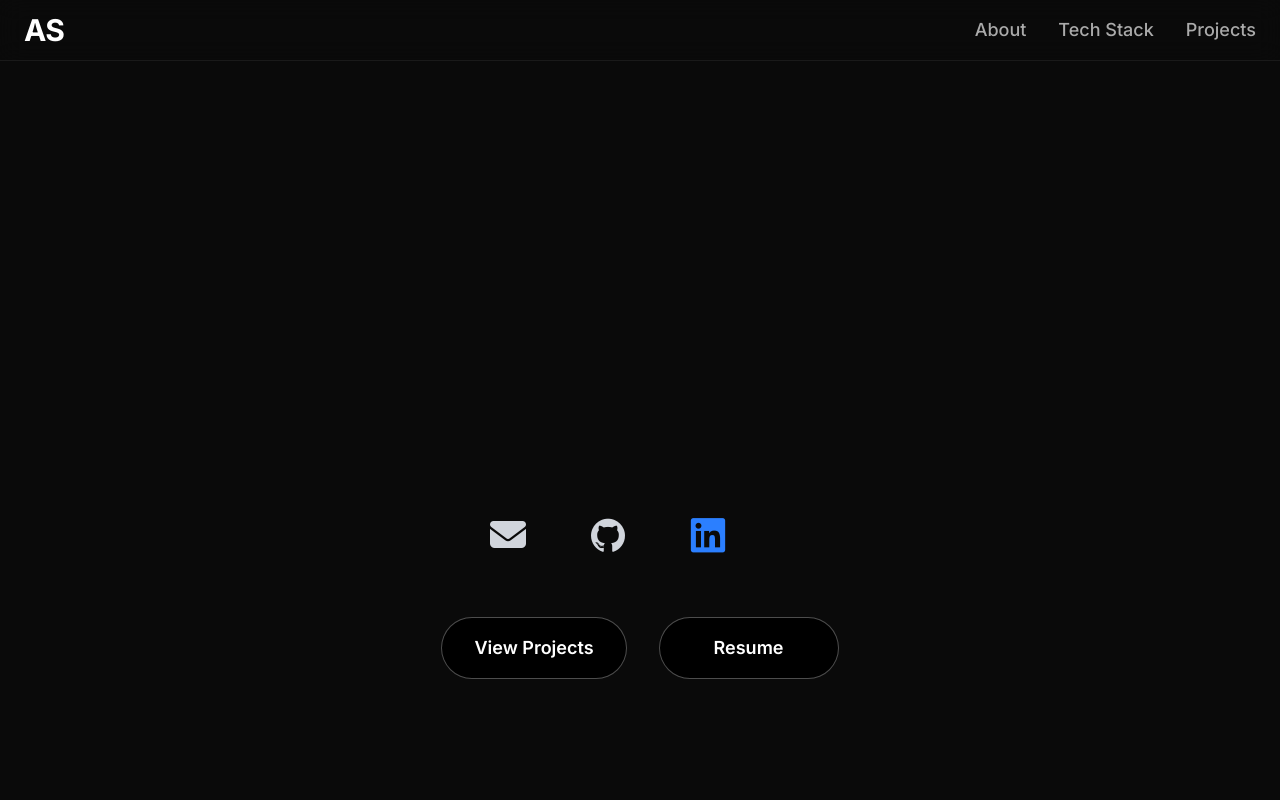
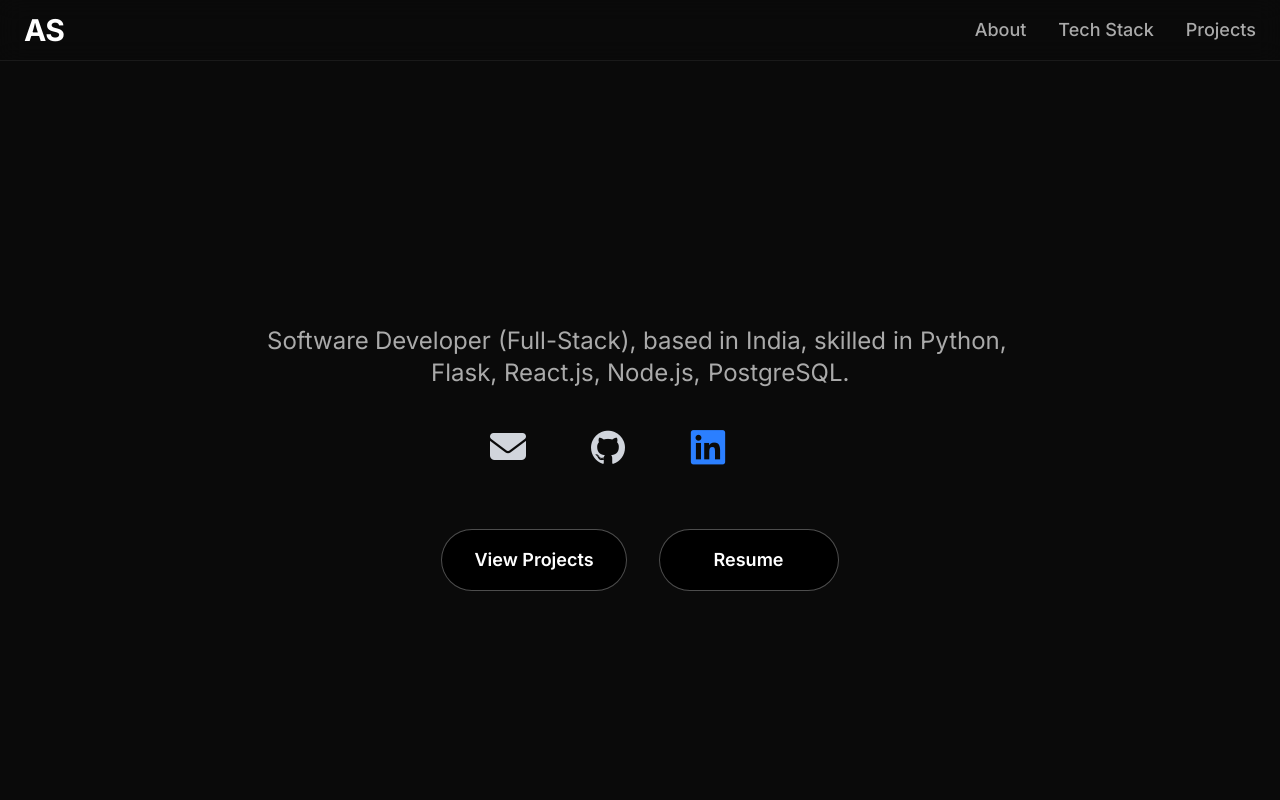
Before and after one commit to ashutosh-swami30/ashutosh-new-portfolio, a React (Vite) app: page / in a window 1280 px wide. Shown: the top 800 px of the page. Built offline with nearby package versions, Linux system fonts and the light colour scheme.

Commit message:
Modified: src/components/Hero.jsx

```diff
--- a/src/components/Hero.jsx
+++ b/src/components/Hero.jsx
@@ -28,7 +28,7 @@ function Hero() {
                         delay={40}
                         animateBy="words"
                         direction="top"
-                        className="text-3xl sm:text-5xl lg:text-6xl font-bold tracking-tight mb-6 bg-gradient-to-r from-white via-[#e5e5e5] to-white bg-clip-text text-transparent justify-center"
+                        className="text-lg sm:text-2xl text-[#aaaaaa] max-w-3xl mx-auto mb-10 justify-center"
                     />
 
                     <div className="flex flex-wrap justify-center gap-10 md:gap-16 mt-10">
```
